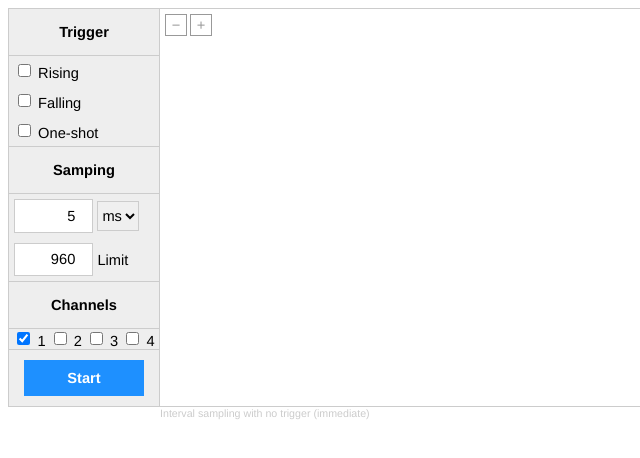
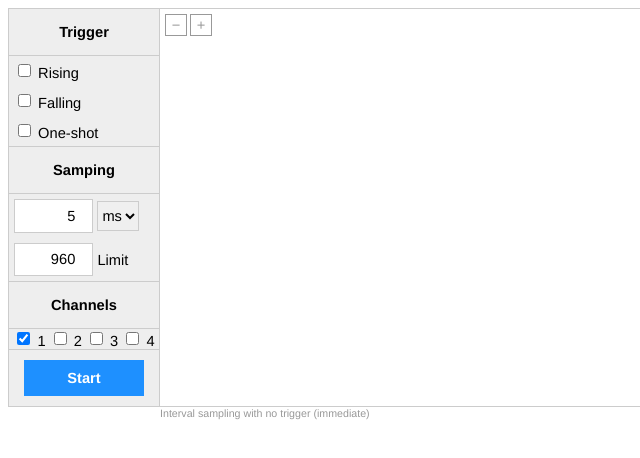
Before and after one commit to josecurras/Arduinolyzer.js, a website: page public/index.html in a window 1280 px wide. Shown: the full height of the page, 0-640 px from the left. Drawn offline with Linux system fonts and the light colour scheme; no server answers.

```diff
--- a/public/controls.css
+++ b/public/controls.css
@@ -103,7 +103,7 @@
 
 div#summary {
   font-size: 8pt;
-  color: #ccc;
+  color: #999;
 }
 
 div.zoomer {
```
